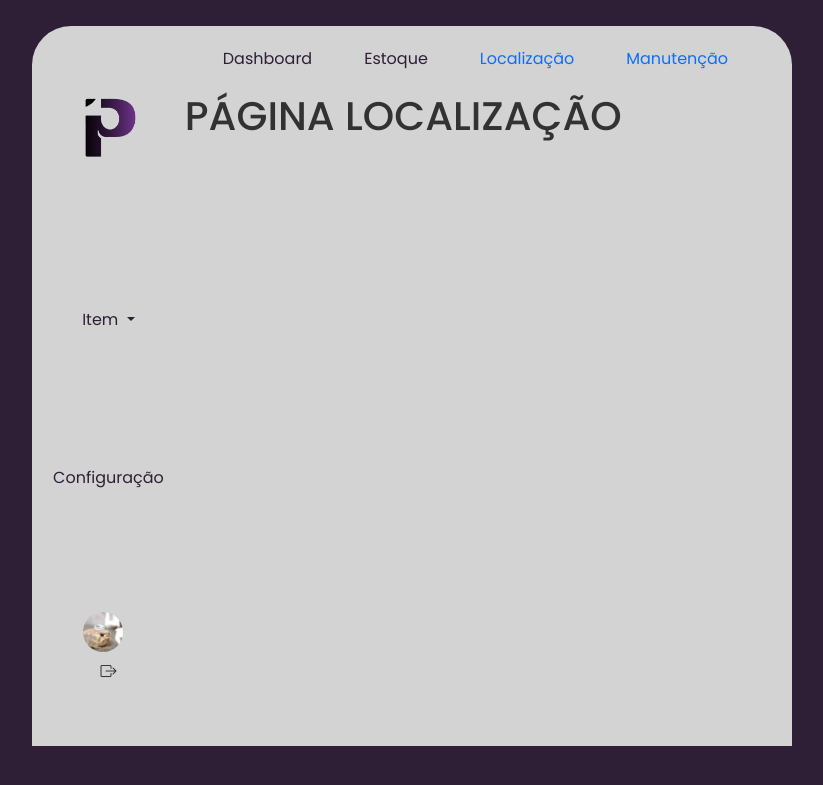
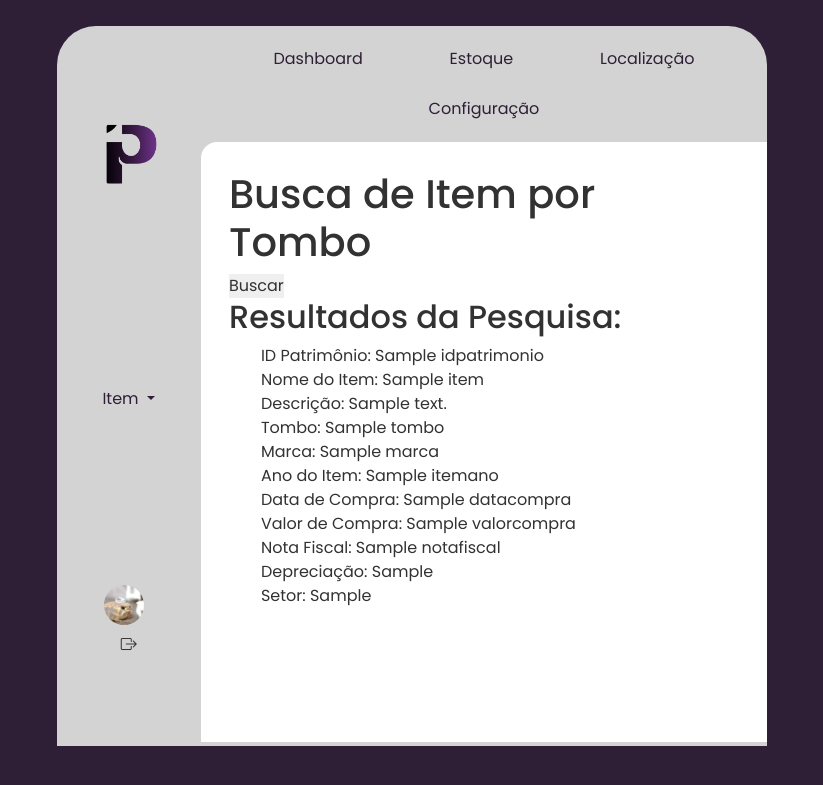
Before and after one commit to Samantaks/ipatri, a Django app: template templates/app/localizacao.html in a window 1280 px wide. Shown: the top 785 px of the page, without its empty margins (228-1051 px from the left). Run offline with Django 3.2, Linux system fonts and the light colour scheme; the template is opened without the code that fills it: most values are stand-ins (such as "Sample title", 1, 10 or a date in 2020); some libraries are stand-ins or nearby versions.

Commit message:
Reorganizando Nav bar, e Pagina Movimentação e Localização feitas

```diff
--- a/dashboard/urls.py
+++ b/dashboard/urls.py
@@ -5,6 +5,7 @@ from .views import *
 urlpatterns = [
     path('', dashboardpage, name='app-home'),
     path('estoque', estoque, name='app-estoque'),
+    path('localizacao', localizacao, name='app-localizacao'),
     path('retorna_total_gasto', retorna_total_gasto, name='app-retorna-total-gasto'),
     path('retorna-quantidade-setores/', retorna_quantidade_setores, name='app-retorna-quantidade-setores'),
     path('relatorio_gasto', relatorio_gasto, name='app-relatorio-gasto'),
--- a/templates/app/localizacao.html
+++ b/templates/app/localizacao.html
@@ -5,9 +5,33 @@
 {% block customStyle %}
     <link rel="stylesheet" href="{% static 'css/_pages/app/localizacao.css' %}" type="text/css">
 {% endblock %}
-
+4
 
 {% block mainContent %}
-<h1>PÁGINA LOCALIZAÇÃO</h1>
+    <div class="inside-box ">
+    <h1>Busca de Item por Tombo</h1>
+    <form method="get">
+        {{ form.as_p }}
+        <button type="submit">Buscar</button>
+    </form>
 
+    {% if item %}
+        <h2>Resultados da Pesquisa:</h2>
+        <ul>
+            <li>ID Patrimônio: {{ item.idpatrimonio }}</li>
+            <li>Nome do Item: {{ item.itemnome }}</li>
+            <li>Descrição: {{ item.descricao }}</li>
+            <li>Tombo: {{ item.tombo }}</li>
+            <li>Marca: {{ item.marca }}</li>
+            <li>Ano do Item: {{ item.itemano }}</li>
+            <li>Data de Compra: {{ item.datacompra }}</li>
+            <li>Valor de Compra: {{ item.valorcompra }}</li>
+            <li>Nota Fiscal: {{ item.notafiscal }}</li>
+            <li>Depreciação: {{ item.depreciacao_iddepreciacao1 }}</li>
+            <li>Setor: {{ item.setor_id_setor }}</li>
+        </ul>
+    {% elif item is not None %}
+        <p>Nenhum item encontrado com esse tombo.</p>
+    {% endif %}
+    </div>
 {% endblock %}
--- a/templates/partials/menuleft.html
+++ b/templates/partials/menuleft.html
@@ -11,7 +11,6 @@
           <li><a class="dropdown-item" href="{% url 'visita-setor' %}">Visita</a></li>
           <li><a class="dropdown-item" href="{% url 'movimentacao' %}">Movimentação</a></li>
         </ul>
-            <a href="{% url 'user-page' %}"><button class="btn btn-outline-secondary border-0">Configuração</button></a>
         <div class="mlfooter">
             <div class="foto-usuario">
                 <img src="{% static "img/main/usuariofrog.jpg" %}" alt="Foto do Usuário">
--- a/templates/partials/menutop.html
+++ b/templates/partials/menutop.html
@@ -4,9 +4,9 @@
             Dashboard</button> </a>
         <a href="{% url 'app-estoque' %}"><button class="btn btn-outline-secondary border-0" type="button">
             Estoque </button> </a>
-        <button class="btn btn-outline-secondary border-0" type="button">
-            <a href="{% url 'app-home' %}"> Localização </a> </button>
-        <button class="btn btn-outline-secondary border-0" type="button">
-            <a href="{% url 'app-home' %}"> Manutenção </a> </button>
+        <a href="{% url 'app-localizacao' %}"> <button class="btn btn-outline-secondary border-0" type="button">
+            Localização </button> </a>
+        <a href="{% url 'user-page' %}"> <button class="btn btn-outline-secondary border-0" type="button">
+            Configuração </button> </a>
     </form>
 </nav>
```
Also changed, not shown: dashboard/views.py (+19 -0 lines), patrimonio/forms.py (+14 -1 lines), patrimonio/views.py (+27 -4 lines), templates/app/itens-mov.html (+19 -1 lines), dashboard/forms.py (line endings or trailing spaces).
